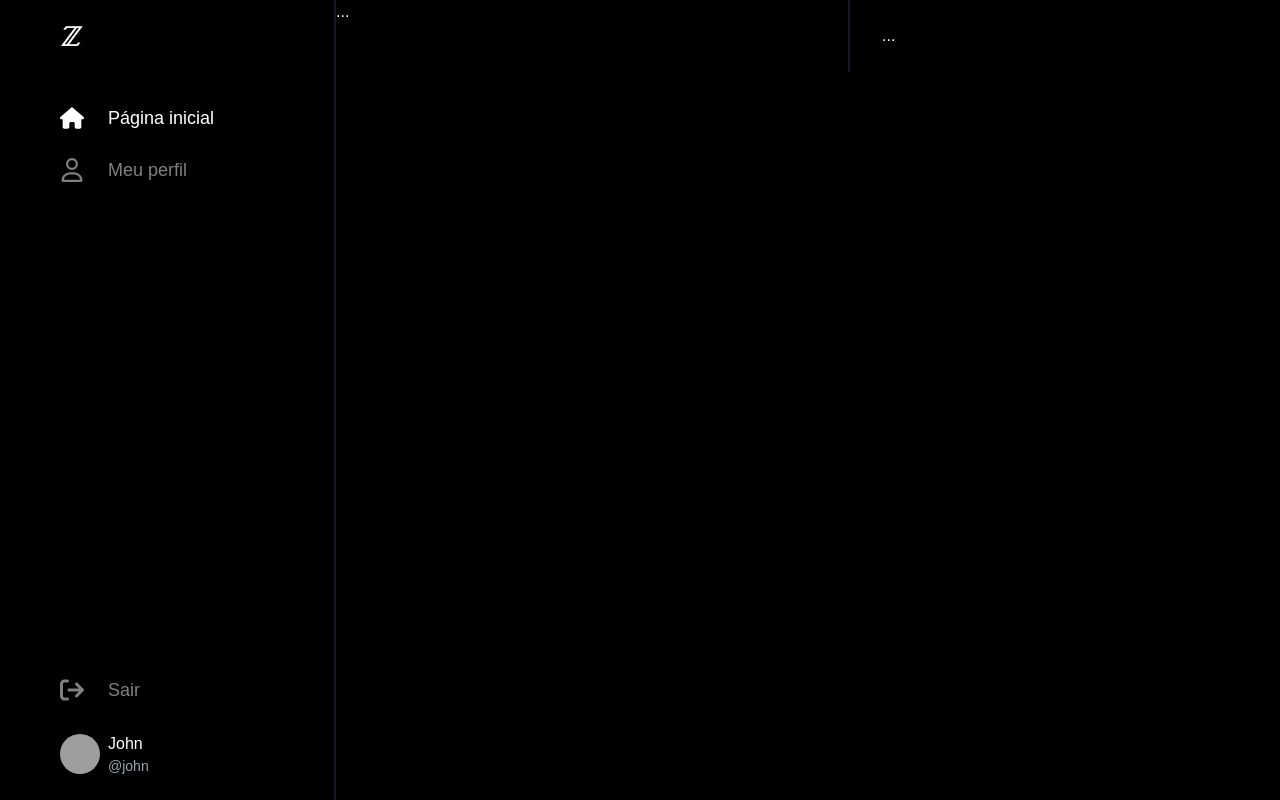
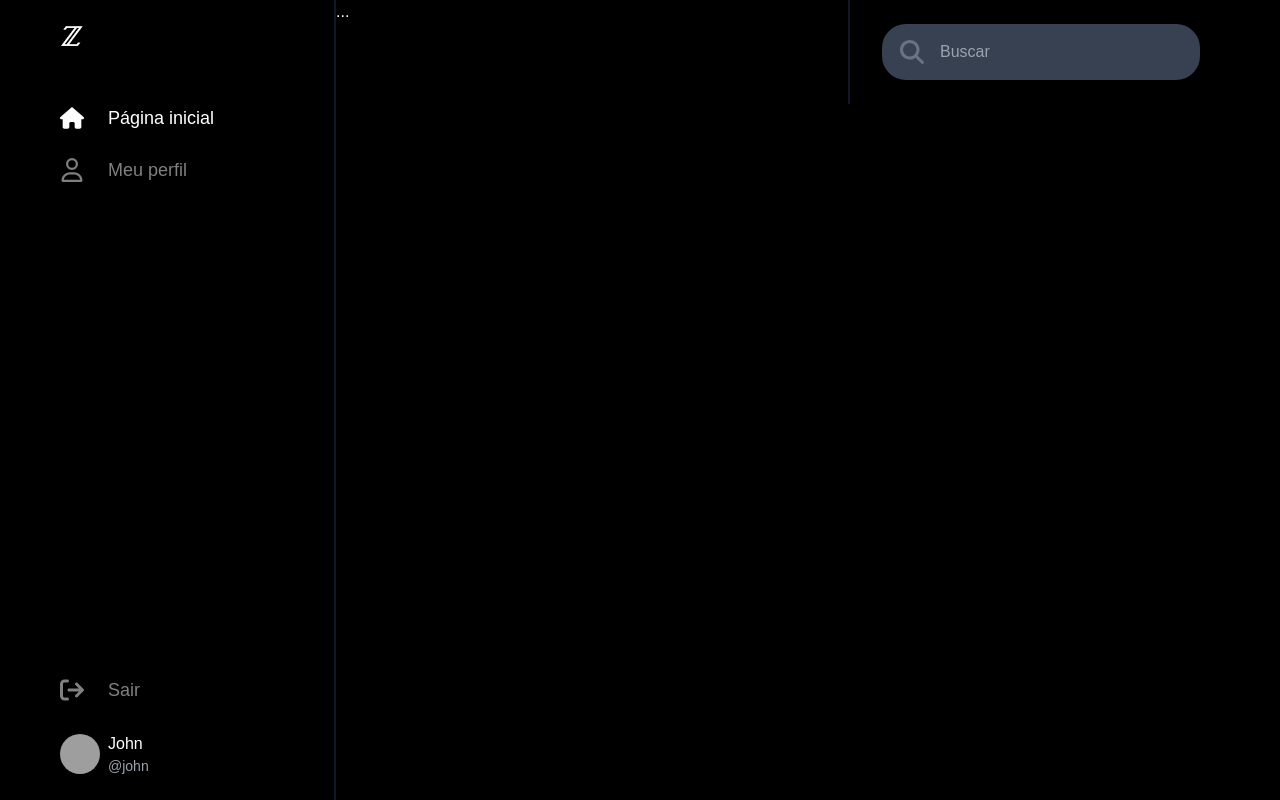
Before and after one commit to LucasAlvaresA/Z, a Next.js app: page /home in a window 1280 px wide. Built offline with nearby package versions, Linux system fonts and the light colour scheme; grey boxes are pictures that could not be loaded.

Commit message:
feat: create searchInput component

```diff
--- a/src/app/(ui)/layout.tsx
+++ b/src/app/(ui)/layout.tsx
@@ -2,6 +2,7 @@
 import { NavLogout } from "@/components/nav/nav-logout";
 import { NavMyProfile } from "@/components/nav/nav-myprofile";
 import { Logo } from "@/components/ui/logo";
+import { SearchInput } from "@/components/ui/search-input";
 import { faUser } from "@fortawesome/free-regular-svg-icons";
 import { faHouse } from "@fortawesome/free-solid-svg-icons";
 import { ReactNode } from "react";
@@ -36,7 +37,7 @@
             </section>
             <section className="flex-1 max-w-lg">{children}</section>
             <aside className="hidden lg:flex flex-col gap-6 sticky top-0 h-fit w-96 px-8 py-6 border-l-2 border-gray-900">
-                ...
+                <SearchInput hideOnSearch />
             </aside>
         </main>
     );
--- a/src/components/ui/input.tsx
+++ b/src/components/ui/input.tsx
@@ -6,7 +6,7 @@
     IconDefinition,
 } from "@fortawesome/free-regular-svg-icons";
 import { FontAwesomeIcon } from "@fortawesome/react-fontawesome";
-import { useState } from "react";
+import { KeyboardEvent, useState } from "react";
 
 type Props = {
     placeholder: string;
@@ -15,6 +15,7 @@
     icon?: IconDefinition;
     value?: string;
     onChange?: (newValue: string) => void;
+    onEnter?: () => void;
 };
 
 export const Input = ({
@@ -24,8 +25,19 @@
     icon,
     value,
     onChange,
+    onEnter,
 }: Props) => {
     const [showPassword, setShowPassword] = useState(false);
+
+    const handleKeyUp = (event: KeyboardEvent<HTMLInputElement>) => {
+        if (
+            (event.code.toLowerCase() === "enter" ||
+                event.code.toLocaleLowerCase() === "numpadenter") &&
+            onEnter
+        ) {
+            onEnter();
+        }
+    };
 
     return (
         <div
@@ -45,6 +57,7 @@
                 placeholder={placeholder}
                 value={value}
                 onChange={(e) => onChange && onChange(e.target.value)}
+                onKeyUp={handleKeyUp}
             />
             {password && (
                 <FontAwesomeIcon
--- /dev/null
+++ b/src/components/ui/search-input.tsx
@@ -0,0 +1,37 @@
+"use client";
+
+import { faMagnifyingGlass } from "@fortawesome/free-solid-svg-icons";
+import { Input } from "./input";
+import { useState } from "react";
+import { usePathname, useRouter } from "next/navigation";
+
+type Props = {
+    defaultValue?: string;
+    hideOnSearch?: boolean;
+};
+
+export const SearchInput = ({ defaultValue, hideOnSearch }: Props) => {
+    const router = useRouter();
+    const pathname = usePathname();
+
+    const [searchInput, setSearchInput] = useState(defaultValue ?? "");
+
+    const handleSearchEnter = () => {
+        if (searchInput) {
+            router.push("/search?q=" + encodeURIComponent(searchInput));
+        }
+    };
+
+    if (hideOnSearch && pathname === "/search") return null;
+
+    return (
+        <Input
+            placeholder="Buscar"
+            icon={faMagnifyingGlass}
+            filled
+            value={searchInput}
+            onChange={(t) => setSearchInput(t)}
+            onEnter={handleSearchEnter}
+        />
+    );
+};
```
